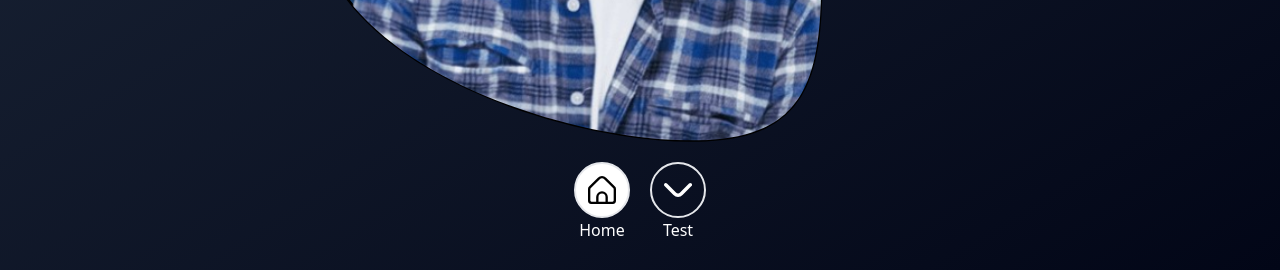
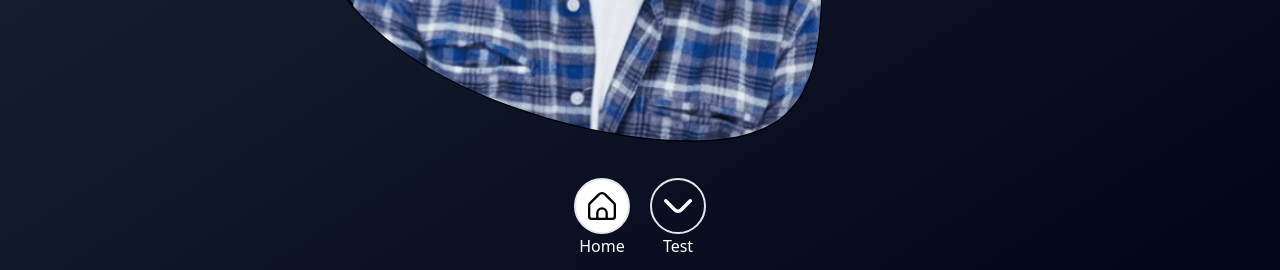
Before and after one commit to jkousemaker/NewPortfolio, a plain HTML site: page index.html in a window 1280 px wide. Shown: the part 530-800 px from the top of the page. Drawn offline with nearby package versions, Linux system fonts and the light colour scheme.

Commit message:
Update index.html

```diff
--- a/index.html
+++ b/index.html
@@ -9,8 +9,8 @@
     <script src="https://cdn.tailwindcss.com"></script>
 </head>
 <body class="bg-gradient-to-br from-slate-800 to-slate-950">
-    <div class=" md:container md:mx-auto h-screen overflow-hidden">
-        <section class="hero flex flex-col md:flex-row h-full items-center justify-center relative py-10" style="height: 100svh;">
+    <div class=" md:container md:mx-auto h-screen overflow-hidden" style="height: 100svh;">
+        <section class="hero flex flex-col md:flex-row h-full items-center justify-center relative py-10">
             <div class="h-auto w-full md:w-[35rem]">
                 <svg class="relative overflow-visible" viewBox="71.257 95.809 217.366 224.55" xmlns="http://www.w3.org/2000/svg" xmlns:bx="https://boxy-svg.com">
                     <path class="morph" style="fill: rgb(216, 216, 216); stroke: rgb(0, 0, 0);" d="M 217.268 309.044 C 175.793 320.254 115.824 308.67 89.941 271.954 C 64.058 235.239 72.261 173.393 104.061 136.958 C 135.862 100.523 191.26 89.499 228.634 109.211 C 266.008 128.924 285.357 179.373 283.541 221.6 C 281.725 263.827 258.743 297.833 217.268 309.044" bx:d="M 235.761 331.839 U 55.856 297.085 U 80.463 111.547 U 246.659 78.475 U 304.706 229.821 Z 1@67cf325c"/>
@@ -39,7 +39,7 @@
         <section class="test hidden flex flex-col md:flex-row h-full items-center justify-center relative py-10">
             <h2 class="text-white text-7xl">Hello!</h2>
         </section>
-        <nav class="flex flex-row justify-center gap-5 absolute z-10 bottom-0 right-1/2 left-1/2 mb-7 text-white text-center">
+        <nav class="flex flex-row justify-center gap-5 sticky z-10 bottom-0 right-1/2 left-1/2 pb-3 text-white text-center">
             <div>
                 <div class="selected-nav nav-link w-14 h-14 p-3 border-2 cursor-pointer rounded-full">
                     <svg fill="white" xmlns="http://www.w3.org/2000/svg" id="Outline" viewBox="0 0 24 24"><path d="M23.121,9.069,15.536,1.483a5.008,5.008,0,0,0-7.072,0L.879,9.069A2.978,2.978,0,0,0,0,11.19v9.817a3,3,0,0,0,3,3H21a3,3,0,0,0,3-3V11.19A2.978,2.978,0,0,0,23.121,9.069ZM15,22.007H9V18.073a3,3,0,0,1,6,0Zm7-1a1,1,0,0,1-1,1H17V18.073a5,5,0,0,0-10,0v3.934H3a1,1,0,0,1-1-1V11.19a1.008,1.008,0,0,1,.293-.707L9.878,2.9a3.008,3.008,0,0,1,4.244,0l7.585,7.586A1.008,1.008,0,0,1,22,11.19Z"/></svg>
```
